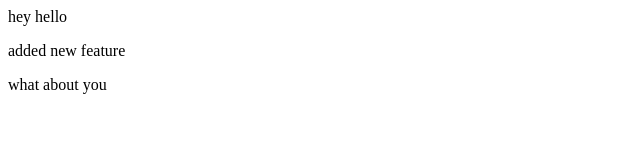
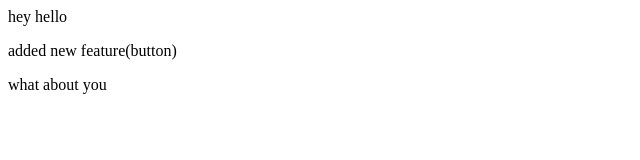
Before and after one commit to devwithbodla/LocalHost1, a plain HTML site: page index.html in a window 1280 px wide. Shown: the full height of the page, 0-640 px from the left. Drawn offline with Linux system fonts and the light colour scheme.

```diff
--- a/index.html
+++ b/index.html
@@ -2,7 +2,7 @@
     hey hello
 </p>
 <p>
-    added new feature
+    added new feature(button)
 </p>
 <p>
     what about you
```
